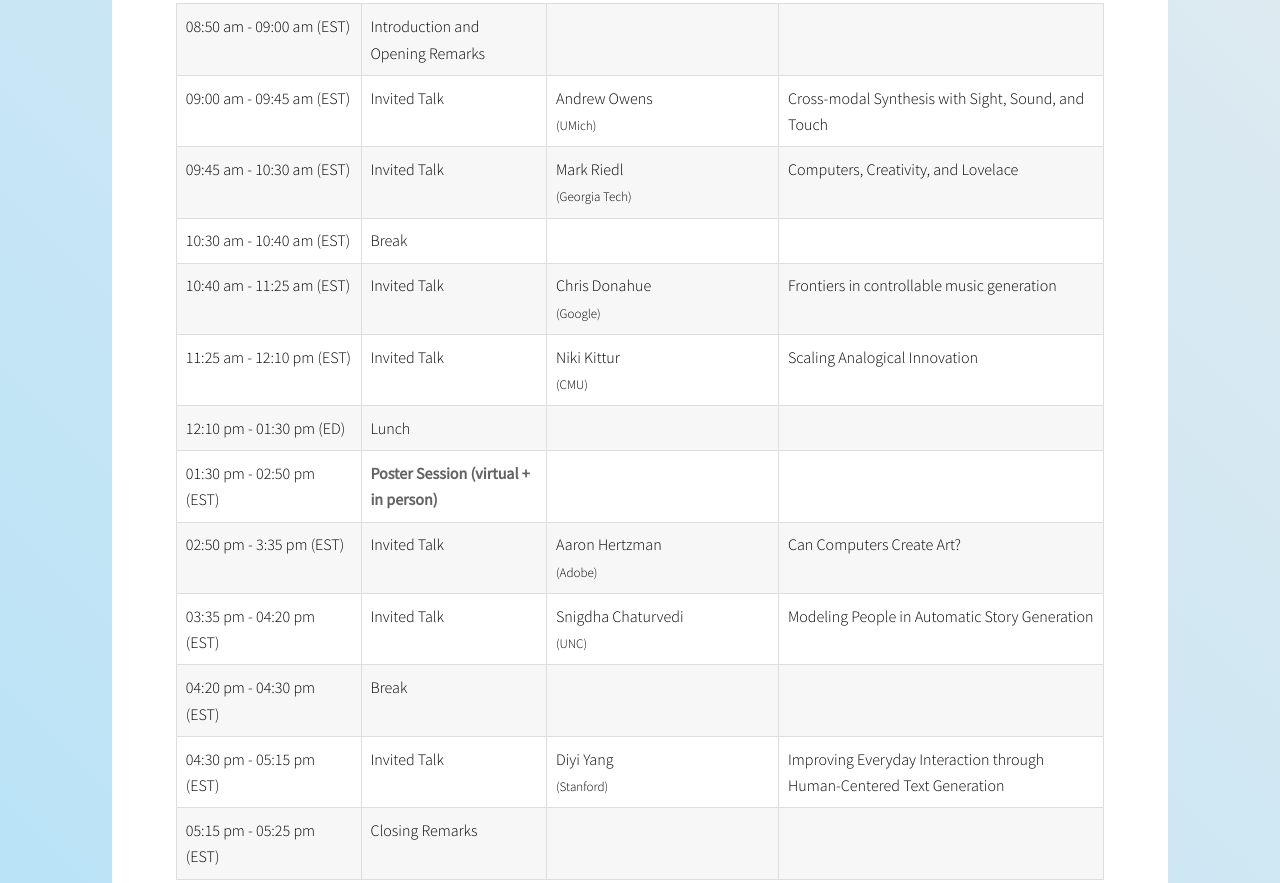
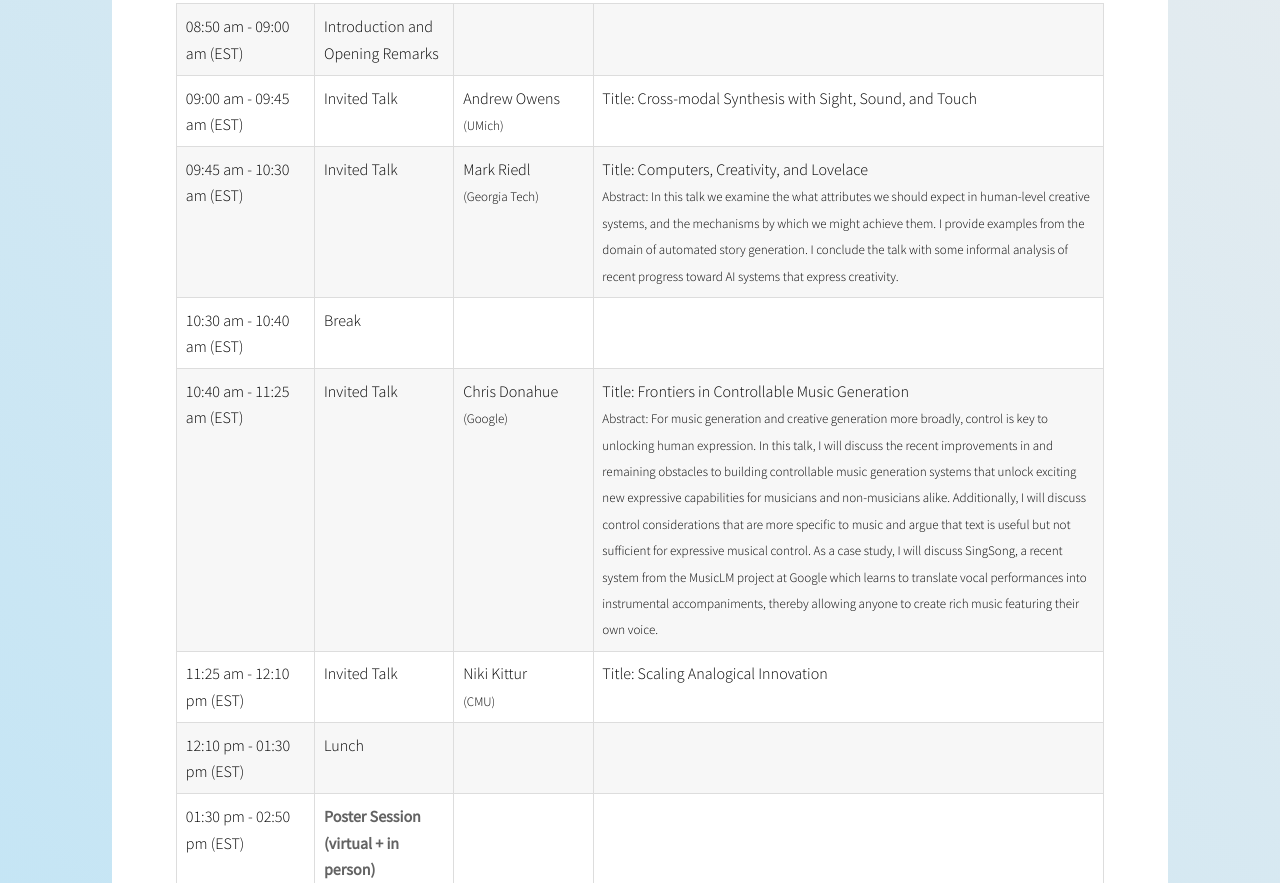
Before and after one commit to creativeai-ws/creativeai-ws.github.io, a plain HTML site: page index.html in a window 1280 px wide. Shown: the part 3203-4086 px from the top of the page. Drawn offline with Linux system fonts and the light colour scheme; files whose address does not match are found by name.

Commit message:
add title and abstract

```diff
--- a/index.html
+++ b/index.html
@@ -196,9 +196,9 @@
 										<div class="table-wrapper">
 											<table class="alt">
 												<tbody>
-                                                    <col width="20%">
-                                                    <col width="20%">
-                                                    <col width="25%">
+                                                    <col width="15%">
+                                                    <col width="15%">
+                                                    <col width="15%">
 													<tr>
 														<td>08:50 am - 09:00 am (EST)</td>
 														<td>Introduction and Opening Remarks</td>
@@ -209,13 +209,13 @@
 														<td>09:00 am - 09:45 am (EST)</td>
 														<td>Invited Talk</td>
 														<td>Andrew Owens<br><font size="2">(UMich)</font></td>
-														<td>Cross-modal Synthesis with Sight, Sound, and Touch</td>
+														<td>Title: Cross-modal Synthesis with Sight, Sound, and Touch</td>
 													</tr>
 													<tr>
 														<td>09:45 am - 10:30 am (EST)</td>
 														<td>Invited Talk</td>
 														<td>Mark Riedl<br><font size="2">(Georgia Tech)</font></td>
-														<td>Computers, Creativity, and Lovelace</td>
+														<td>Title: Computers, Creativity, and Lovelace <br> <font size="2">Abstract: In this talk we examine the what attributes we should expect in human-level creative systems, and the mechanisms by which we might achieve them. I provide examples from the domain of automated story generation. I conclude the talk with some informal analysis of recent progress toward AI systems that express creativity. </font></td>
 													</tr>
 													<tr>
 														<td>10:30 am - 10:40 am (EST)</td>
@@ -227,16 +227,16 @@
 														<td>10:40 am - 11:25 am (EST) </td>
 														<td>Invited Talk</td>
 														<td>Chris Donahue<br><font size="2">(Google)</font></td>
-														<td>Frontiers in controllable music generation</td>
+														<td>Title: Frontiers in Controllable Music Generation <br> <font size="2">Abstract: For music generation and creative generation more broadly, control is key to unlocking human expression. In this talk, I will discuss the recent improvements in and remaining obstacles to building controllable music generation systems that unlock exciting new expressive capabilities for musicians and non-musicians alike. Additionally, I will discuss control considerations that are more specific to music and argue that text is useful but not sufficient for expressive musical control. As a case study, I will discuss SingSong, a recent system from the MusicLM project at Google which learns to translate vocal performances into instrumental accompaniments, thereby allowing anyone to create rich music featuring their own voice.</font></td>
 													</tr>
 													<tr>
 														<td>11:25 am - 12:10 pm (EST) </td>
 														<td>Invited Talk</td>
 														<td>Niki Kittur<br><font size="2">(CMU)</font></td>
-														<td>Scaling Analogical Innovation</td>
+														<td>Title: Scaling Analogical Innovation</td>
 													</tr>
 													<tr>
-														<td>12:10 pm - 01:30 pm (ED) </td>
+														<td>12:10 pm - 01:30 pm (EST) </td>
 														<td>Lunch</td>
 														<td></td>
 														<td></td>
@@ -251,13 +251,13 @@
 														<td>02:50 pm - 3:35 pm (EST)</td>
 														<td>Invited Talk</td>
 														<td>Aaron Hertzman<br><font size="2">(Adobe)</font></td>
-														<td>Can Computers Create Art?</td>
+														<td>Title: Can Computers Create Art? <br> <font size="2">Abstract: Can AI algorithms make art, and be considered artists? Within the past decade, the growth of new neural network algorithms has enabled exciting new artforms with considerable public interest, including DeepDream, GANs, VAEs, and diffusion models like DALL-E and Imagen. These tools raise recurring questions about their status as creators and their effect on the arts. In this talk, I will discuss how these developments parallel the development of previous artistic technologies, like oil paint, photography, and traditional computer graphics. I argue that art is a social phenomenon, and discuss possible—but very unlikely—scenarios for when these algorithms could someday be considered artists.</font></td>
 													</tr>
 													<tr>
 														<td>03:35 pm - 04:20 pm (EST)</td>
 														<td>Invited Talk</td>
 														<td>Snigdha Chaturvedi<br><font size="2">(UNC)</font></td>
-														<td>Modeling People in Automatic Story Generation</td>
+														<td>Title: Modeling People in Automatic Story Generation <br> <font size="2">Abstract: Automatic story generation is the task of designing NLP systems that, given a prompt, can produce the text of a story. Most methods for this problem focus on modeling events and their coherence. However, an alternate perspective to story generation can be from the viewpoint of people described in the story. In this talk, I focus on one aspect of modeling people in story generation -- modeling their social relationships. I describe our story generation approach to incorporate a desired social network demonstrating relationships between various people to be mentioned in the story. We propose a model that uses latent variables to incorporate social relationships. Apart from generating coherent stories that reflect the desired social network, the latent variable-based design results in an explainable generation process. </font></td>
 													</tr>
 													<tr>
 														<td>04:20 pm - 04:30 pm (EST)</td>
@@ -269,7 +269,7 @@
 														<td>04:30 pm - 05:15 pm (EST)</td>
 														<td>Invited Talk</td>
 														<td>Diyi Yang<br><font size="2">(Stanford)</font></td>
-														<td>Improving Everyday Interaction through Human-Centered Text Generation</td>
+														<td>Title: Improving Everyday Interaction through Human-Centered Text Generation  <br> <font size="2">Abstract: As natural language generation has gained popularity and produced extensive industrial applications, there has been an increasing focus on enabling the use of natural language in human-like interactions. How can we improve such everyday interactions and build language generation systems that are more aware of human factors?  In this talk,  we take a closer look at human-centric language generation and present two recent works that promote positive language use and summarize daily conversations.  Specifically, the first part examines positive reframing by neutralizing a negative point of view and generating a more positive perspective without contradicting the original meaning.  The second part demonstrates how more structures of conversations can be utilized to generate better summaries for everyday conversation.</font></td>
 													</tr>
 													<tr>
 														<td>05:15 pm - 05:25 pm (EST)</td>
```
